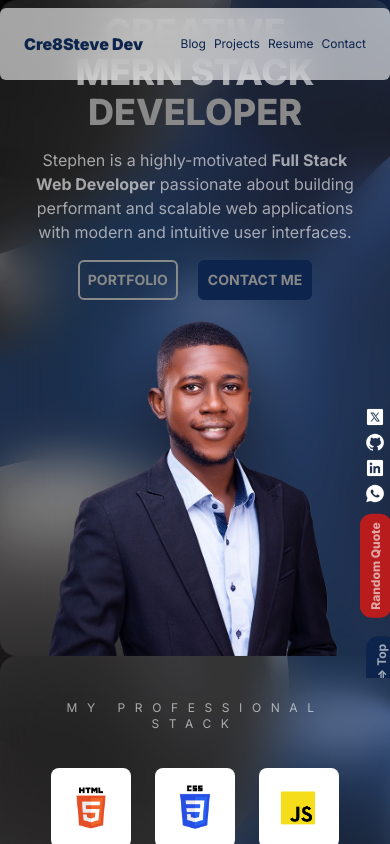
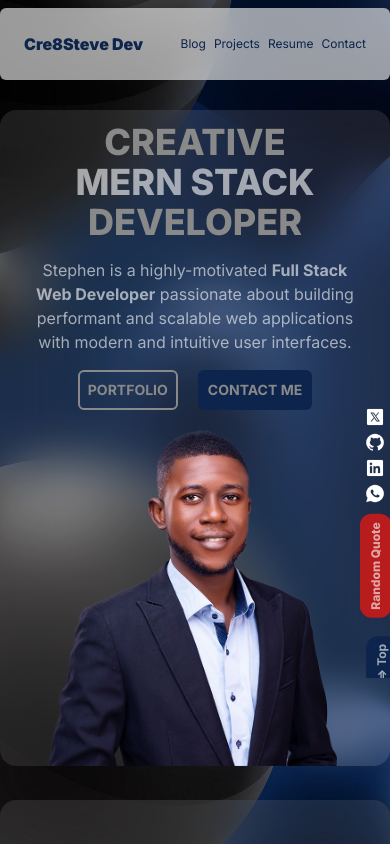
Before and after one commit to Cre8steveDev/Cre8steveDev, a React (Vite) app: page / in a window 390 px wide. Built offline with nearby package versions, Linux system fonts and the light colour scheme; a web font is replaced by a local one.

Commit message:
Finishing Touches | Till nex update

```diff
--- a/src/GlassMorphism/Contact.jsx
+++ b/src/GlassMorphism/Contact.jsx
@@ -87,7 +87,7 @@ const Contact = ({ setScrollY }) => {
       className="w-full sm:h-screen sm:snap-center sm:min-h-screen overflow-y-scroll flex flex-col justify-center relative overflow-x-hidden "
     >
       {/*  */}
-      <div className="flex flex-col  bg-white bg-opacity-[10%] backdrop-blur-xl rounded-2xl gap-4 p-6 text-center sm:mt-12 items-center text-darkNeutral">
+      <div className="flex flex-col  bg-white bg-opacity-[10%] backdrop-blur-xl rounded-2xl gap-4 p-6 text-center mt-[110px] sm:mt-12 items-center text-darkNeutral">
         <h2 className="tracking-[0.6rem] sm:text-inherit text-sm">
           READY TO BUILD SOMETHING SPECTACULAR?
         </h2>
--- a/src/GlassMorphism/HeroPage.jsx
+++ b/src/GlassMorphism/HeroPage.jsx
@@ -16,10 +16,10 @@ const HeroPage = ({ setScrollY }) => {
     <div
       id="home"
       ref={ref}
-      className="w-full sm:h-screen sm:snap-center sm:min-h-screen overflow-y-scroll flex flex-col justify-center relative overflow-x-hidden"
+      className="w-full sm:h-screen sm:snap-center sm:min-h-screen overflow-y-scroll flex flex-col justify-center relative overflow-x-hidden mb-1 sm:mb-0"
     >
       {/*  */}
-      <div className="flex flex-col-reverse sm:flex-col md:flex-row bg-white bg-opacity-[10%] backdrop-blur-xl rounded-2xl sm:w-[90%] lg:w-full ">
+      <div className="flex flex-col-reverse sm:flex-col md:flex-row bg-white bg-opacity-[10%] backdrop-blur-xl rounded-2xl sm:w-[90%] lg:w-full mt-[110px]">
         <div className="w-full object-cover self-end">
           <img
             src="images/hero_pic.png"
--- a/src/GlassMorphism/Portfolio.jsx
+++ b/src/GlassMorphism/Portfolio.jsx
@@ -21,7 +21,7 @@ const Portfolio = ({ setScrollY }) => {
       className="w-full sm:h-screen sm:snap-center sm:min-h-screen overflow-y-scroll flex flex-col justify-center relative overflow-x-hidden "
     >
       {/*  */}
-      <div className="flex flex-col  bg-white bg-opacity-[10%] backdrop-blur-xl rounded-2xl gap-4 p-6 text-center sm:mt-12 items-center text-darkNeutral sm:w-[90%] lg:w-full ">
+      <div className="flex flex-col  bg-white bg-opacity-[10%] backdrop-blur-xl rounded-2xl gap-4 p-6 text-center mt-[110px] sm:mt-12 items-center text-darkNeutral sm:w-[90%] lg:w-full ">
         {/* <div className="h-[800px] sm:h-0 sm:hidden"></div> */}
         <h2 className="tracking-[0.6rem] sm:mt-0">MY PORTFOLIO</h2>
         <p className="max-w-2xl text-sm sm:text-md">
--- a/src/GlassMorphism/Resume.jsx
+++ b/src/GlassMorphism/Resume.jsx
@@ -18,7 +18,7 @@ const Resume = ({ setScrollY }) => {
       className="w-full sm:h-screen sm:snap-center sm:min-h-screen overflow-y-scroll flex flex-col justify-center relative overflow-x-hidden "
     >
       {/*  */}
-      <div className="flex flex-col  bg-white bg-opacity-[10%] backdrop-blur-xl rounded-2xl gap-4 p-6 text-center mt-3 sm:mt-12 items-center sm:w-[90%] lg:w-full">
+      <div className="flex flex-col  bg-white bg-opacity-[10%] backdrop-blur-xl rounded-2xl gap-4 p-6 text-center mt-[110px] sm:mt-12 items-center sm:w-[90%] lg:w-full">
         <p className="text-darkNeutral tracking-[0.6rem]">
           PROFESSIONAL SUMMARY
         </p>
--- a/src/GlassMorphism/Skills.jsx
+++ b/src/GlassMorphism/Skills.jsx
@@ -21,7 +21,7 @@ const Skills = ({ setScrollY }) => {
       className="w-full sm:h-screen sm:snap-center sm:min-h-screen overflow-y-scroll flex flex-col justify-center relative overflow-x-hidden"
     >
       {/*  */}
-      <div className="flex flex-col  bg-white bg-opacity-[10%] backdrop-blur-xl rounded-2xl gap-4 p-6 text-center sm:mt-12 items-center text-darkNeutral tracking-[0.6rem] sm:w-[90%] lg:w-full">
+      <div className="flex flex-col  bg-white bg-opacity-[10%] backdrop-blur-xl rounded-2xl gap-4 p-6 text-center mt-[30px] sm:mt-12 items-center text-darkNeutral tracking-[0.6rem] sm:w-[90%] lg:w-full">
         <p className="text-xs sm:text-inherit mt-5 sm:mt-0">
           MY PROFESSIONAL STACK
         </p>
```
